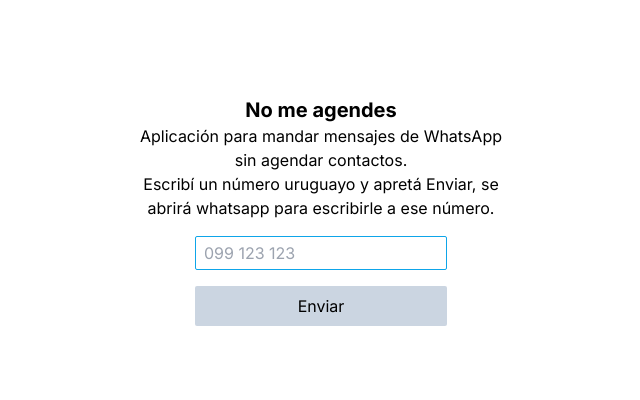
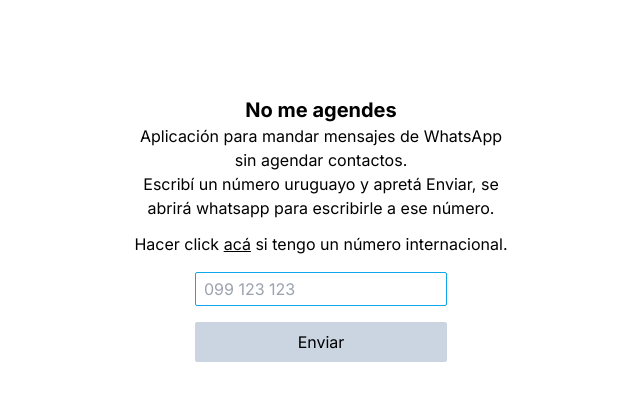
Before and after one commit to franciscocobas/no-me-agendes, a Next.js app: page / in a window 1280 px wide. Shown: the top 400 px of the page, without its empty margins (319-959 px from the left). Built offline with nearby package versions, Linux system fonts and the light colour scheme.

Commit message:
Add international format

```diff
--- a/src/app/page.tsx
+++ b/src/app/page.tsx
@@ -1,27 +1,31 @@
-'use client'
-import Image from 'next/image'
-import {  useState } from 'react'
+"use client"
+import {  useState } from "react"
 
 
 export default function Home() {
-  const [tel, setTel] = useState<string>('');
+  const [tel, setTel] = useState<string>("");
+  const [isInternationalTel, setInternationalTel] = useState<boolean>(false);
 
   function openWhatsapp() {
-    const curatedNumber = tel.replaceAll(' ', '').slice(1);
-    window.open(`https://wa.me/+598${curatedNumber}`, '_blank');
-    setTel('')
+    if (isInternationalTel) {
+      window.open(`https://wa.me/${tel.replaceAll(" ", "").replaceAll("-", "")}`, "_blank");
+    } else {
+      window.open(`https://wa.me/+598${tel.replaceAll(" ", "").slice(1)}`, "_blank");
+    }
+    setTel("");
   }
 
   return (
     <main className="flex min-h-screen flex-col items-center p-24">
-      <h1 className=' text-xl font-bold '>No me agendes</h1>
-      <p className=' w-96 text-center '>Aplicación para mandar mensajes de WhatsApp sin agendar contactos.</p>
-      <p className=' w-96 text-center '>Escribí un número uruguayo y apretá Enviar, se abrirá whatsapp para escribirle a ese número.</p>
-      <form onSubmit={openWhatsapp} className='flex flex-col mt-4'>
-        <input className='border border-sky-500 text-gray-900 px-2 py-1 rounded-sm' type="tel" name="tel" id="" value={tel} onChange={(e) => {
+      <h1 className=" text-xl font-bold ">No me agendes</h1>
+      <p className=" w-96 text-center ">Aplicación para mandar mensajes de WhatsApp sin agendar contactos.</p>
+      <p className=" w-96 text-center ">Escribí un número uruguayo y apretá Enviar, se abrirá whatsapp para escribirle a ese número.</p>
+      <p className='mt-3'>Hacer click <button className="underline" onClick={() => setInternationalTel(!isInternationalTel)}>acá</button> si tengo un número {isInternationalTel ? "de Uruguay" : "internacional"}.</p>
+      <form onSubmit={openWhatsapp} className="flex flex-col mt-4">
+        <input className="border border-sky-500 text-gray-900 px-2 py-1 rounded-sm" type="tel" name="tel" id="" value={tel} onChange={(e) => {
         setTel(e.target.value)
-        }} placeholder='099 123 123' />
-        <button type='submit' className='bg-slate-300 p-2 rounded-sm mt-4'>Enviar</button>
+        }} placeholder={ isInternationalTel ? "+54 9 3887 40-0837" : "099 123 123" } />
+        <button type="submit" className="bg-slate-300 p-2 rounded-sm mt-4">Enviar</button>
       </form>
 
     </main>
```
Also changed, not shown: package.json (+12 -12 lines), 1 other file (tests, documents, lock files or other folders).
